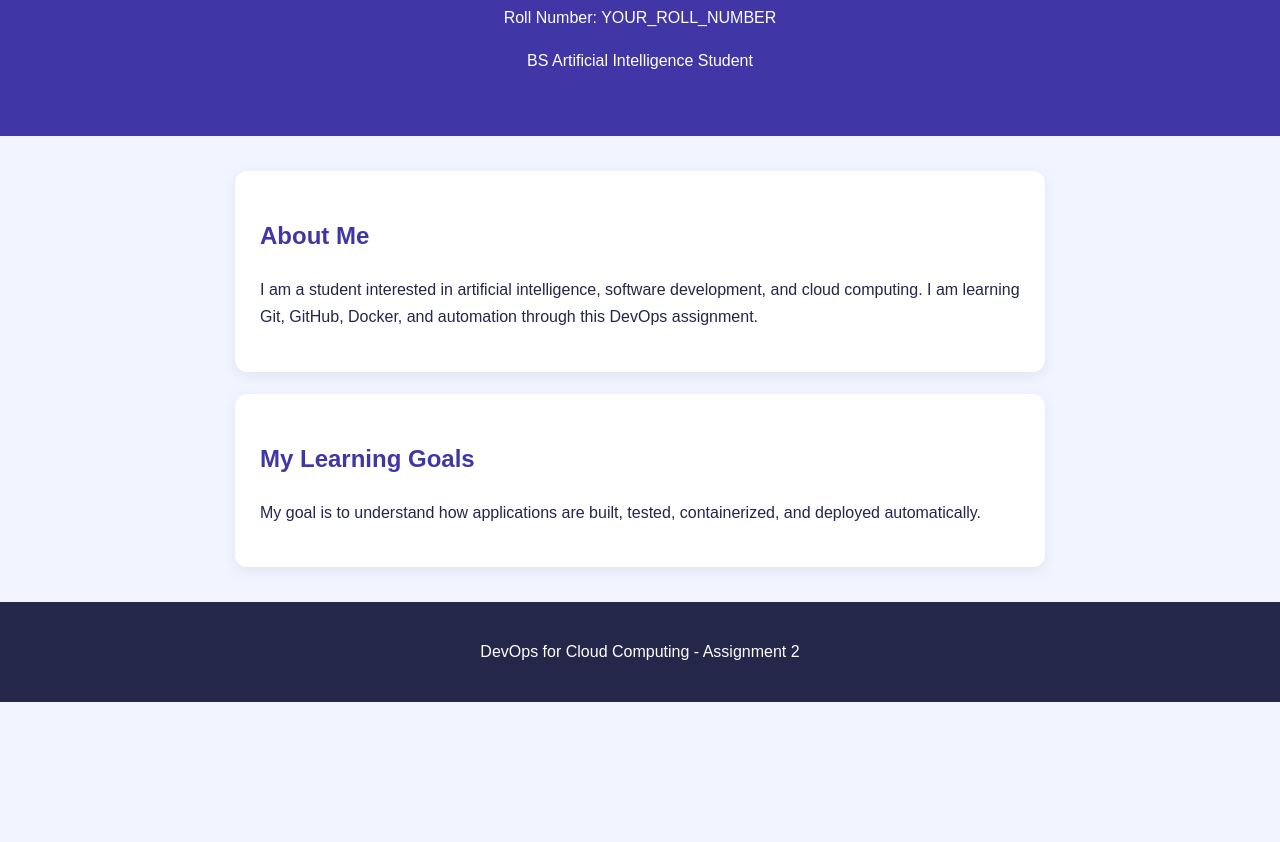
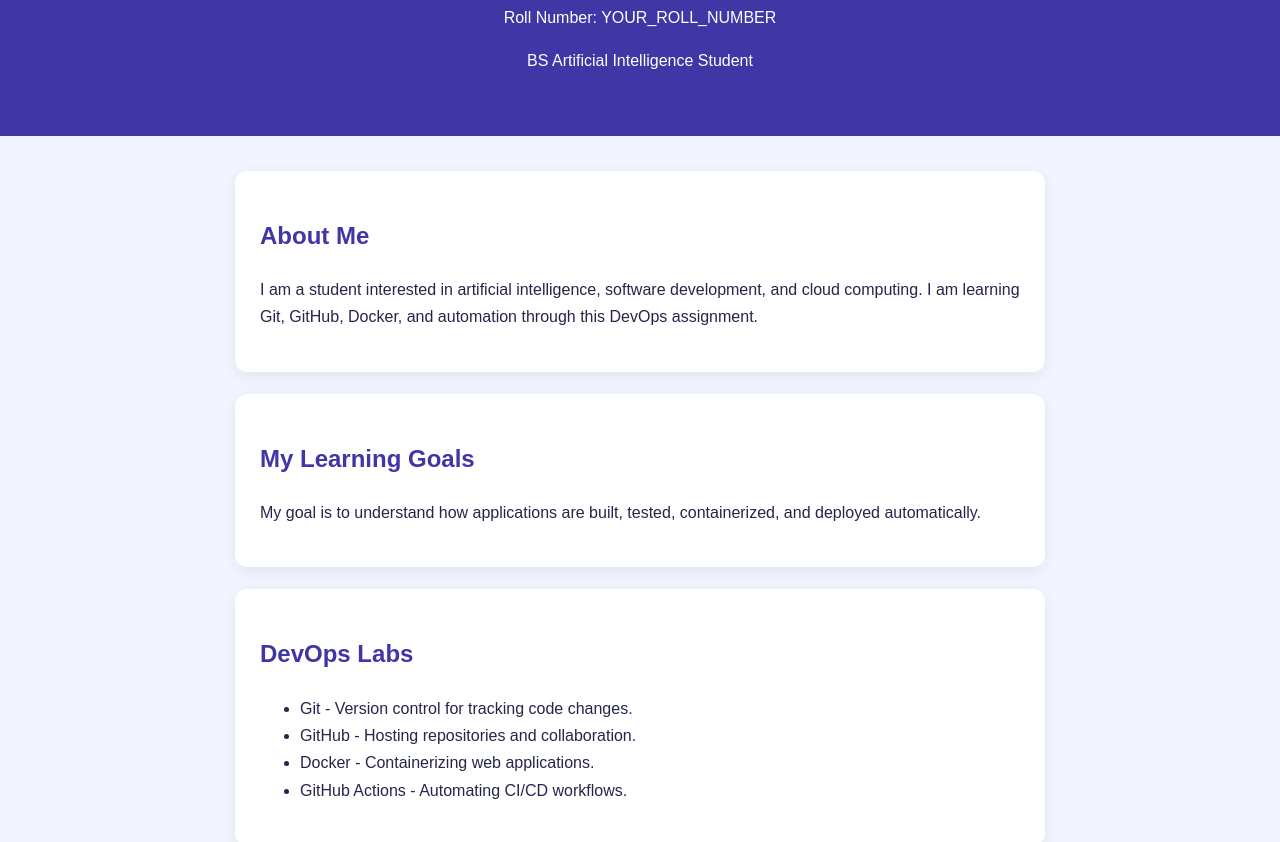
Before and after one commit to afrah-21/devops-a2-046, a plain HTML site: page index.html in a window 1280 px wide. Shown: the part 142-984 px from the top of the page. Before the commit the page ends 844 px from the top, so only its background shows below. Drawn offline with Linux system fonts and the light colour scheme.

Commit message:
Update index.html

```diff
--- a/index.html
+++ b/index.html
@@ -32,6 +32,17 @@
                 tested, containerized, and deployed automatically.
             </p>
         </section>
+
+<section id="labs">
+  <h2>DevOps Labs</h2>
+  <ul>
+    <li>Git - Version control for tracking code changes.</li>
+    <li>GitHub - Hosting repositories and collaboration.</li>
+    <li>Docker - Containerizing web applications.</li>
+    <li>GitHub Actions - Automating CI/CD workflows.</li>
+  </ul>
+</section>
+
     </main>
 
     <footer>
```
